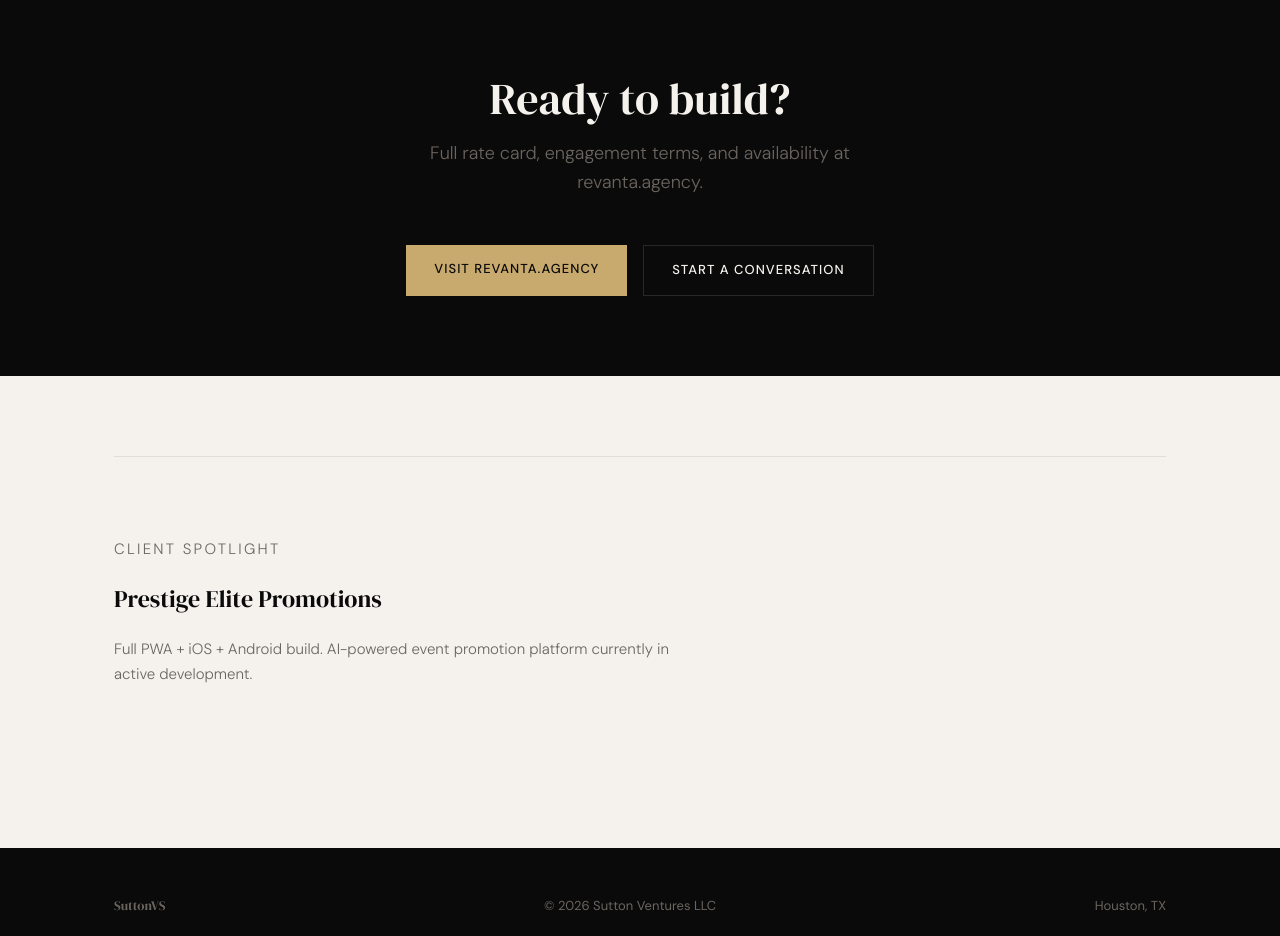
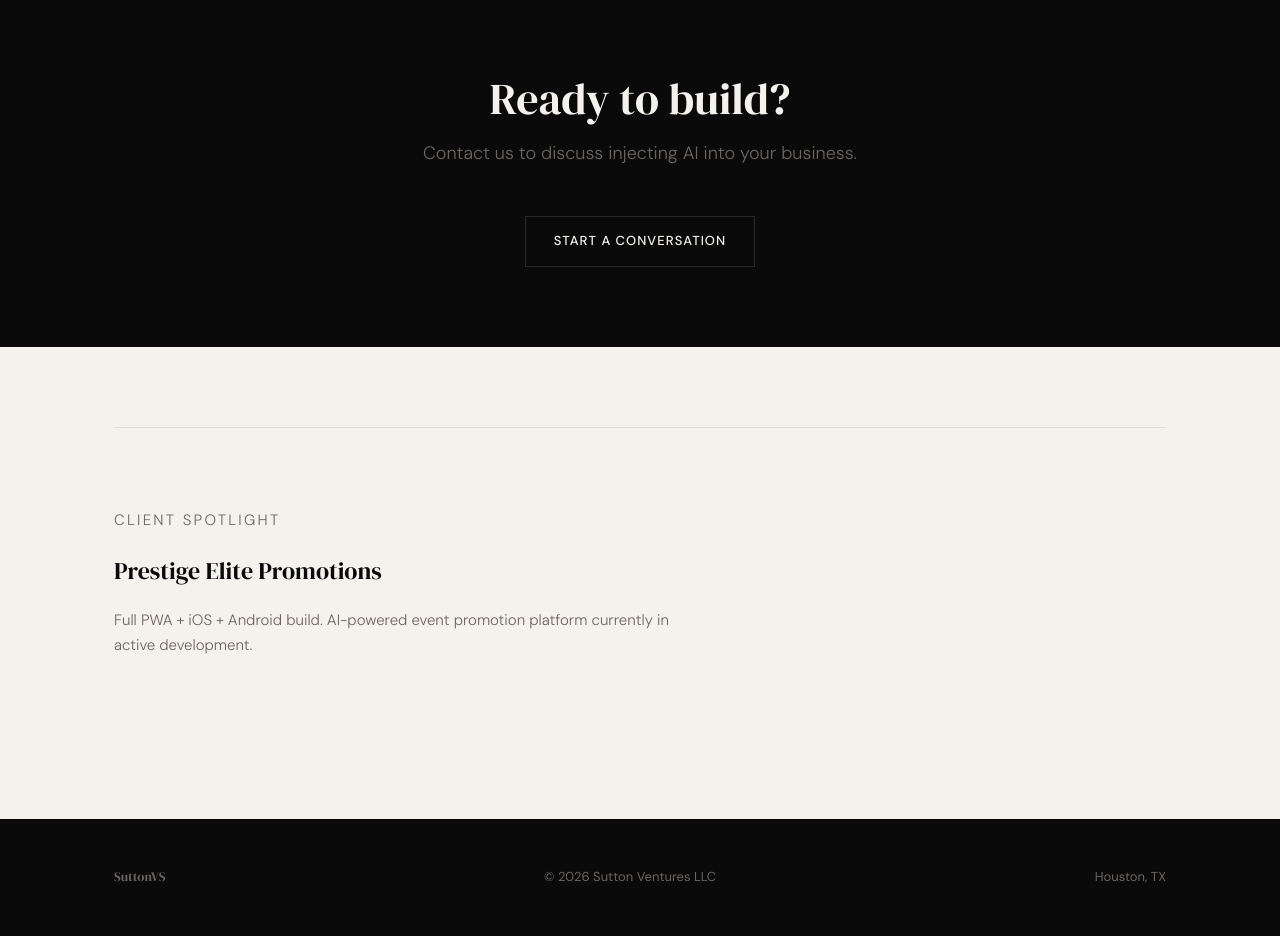
Before and after one commit to Mie-Tech7/SuttonVS, a plain HTML site: page consulting.html in a window 1280 px wide. Shown: the part 2480-3416 px from the top of the page. Drawn offline with Linux system fonts and the light colour scheme.

Commit message:
Simplify Ready to build CTA on consulting page
- Remove redundant Visit revanta.agency button
- Rewrite subhead to focus on AI integration conversation
- Keep Start a Conversation as the sole CTA

```diff
--- a/consulting.html
+++ b/consulting.html
@@ -155,9 +155,8 @@
   <section class="section-dark cta-block">
     <div class="container">
       <h2>Ready to build?</h2>
-      <p class="subhead">Full rate card, engagement terms, and availability at revanta.agency.</p>
+      <p class="subhead">Contact us to discuss injecting AI into your business.</p>
       <div class="hero-ctas">
-        <a href="https://revanta.agency" target="_blank" rel="noopener noreferrer" class="btn-primary">Visit revanta.agency</a>
         <a href="contact.html" class="btn-secondary">Start a Conversation</a>
       </div>
     </div>
```
